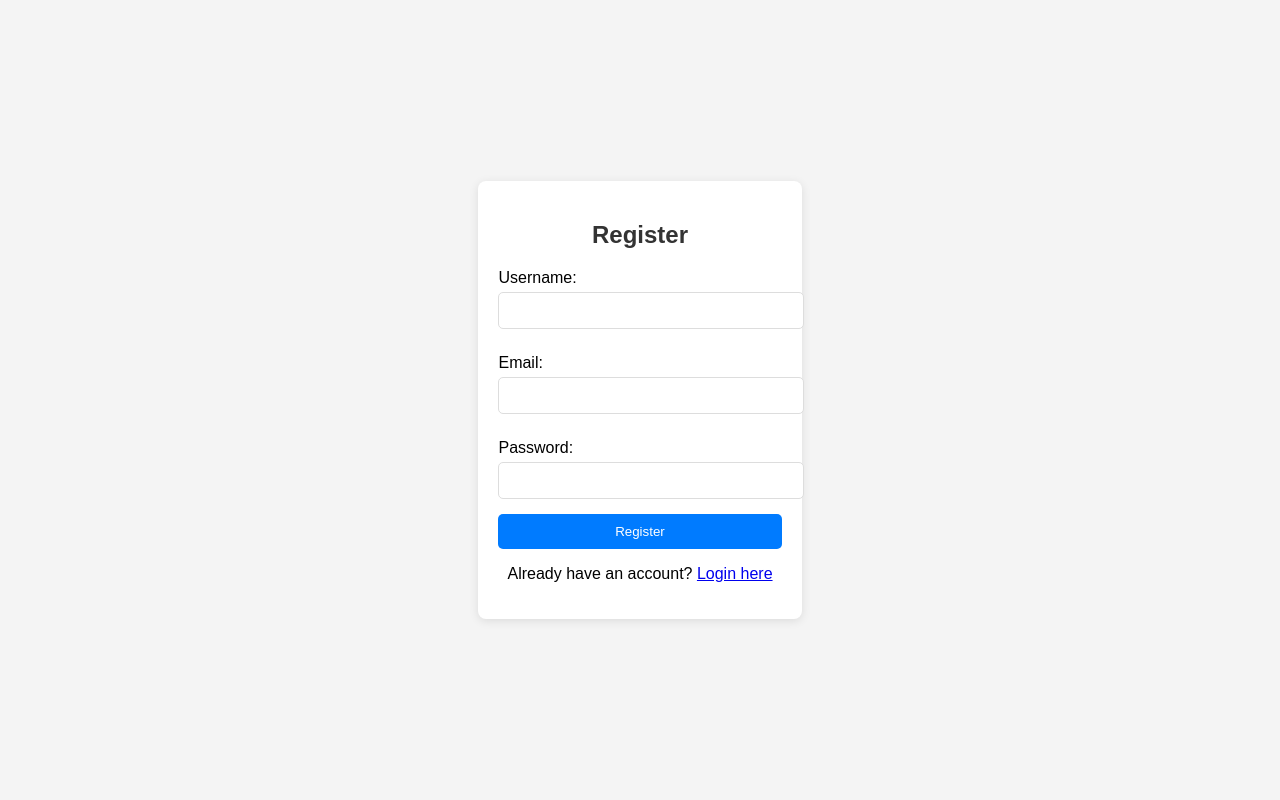
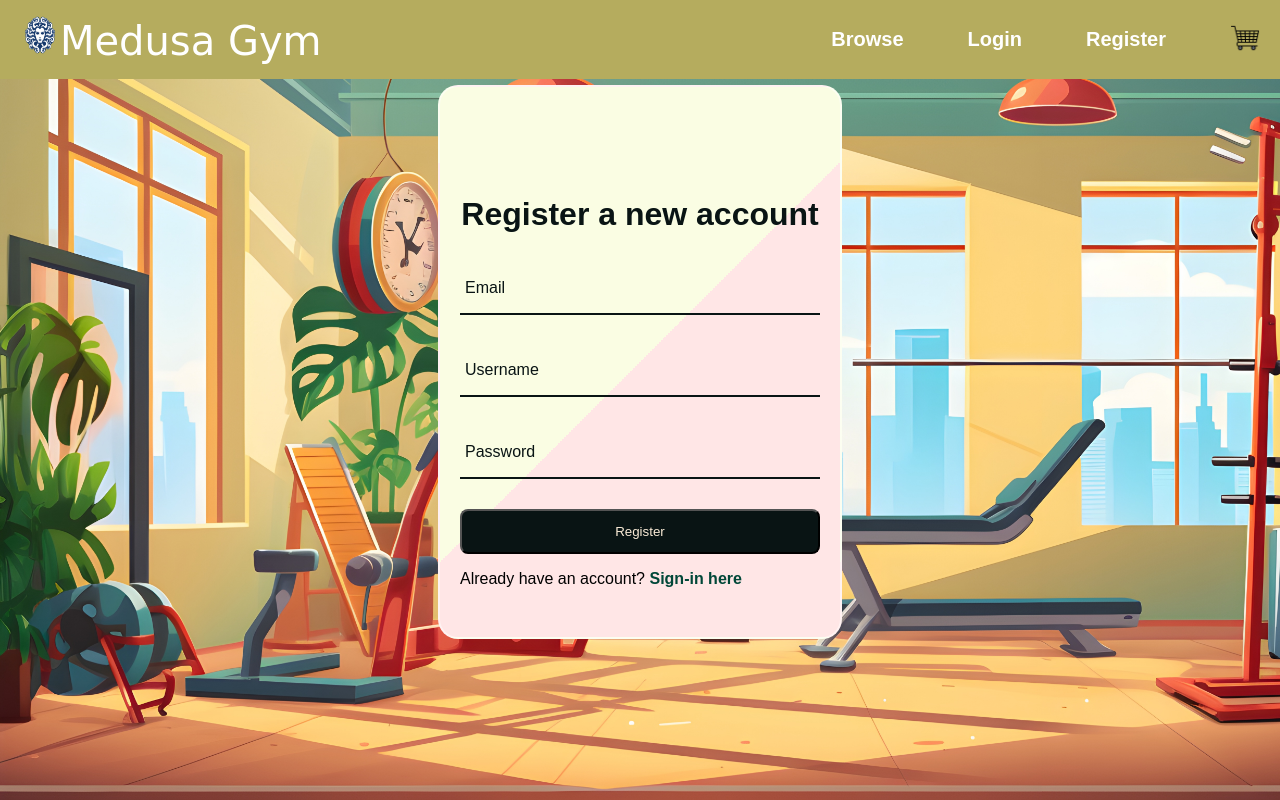
Before and after one commit to syedsq/MedusaShopping, a PHP site: page /register.php in a window 1280 px wide. Run offline with PHP 8.4, Linux system fonts and the light colour scheme.

Commit message:
Finished both login and register page

```diff
--- a/CSS/loginStyles.css
+++ b/CSS/loginStyles.css
@@ -16,6 +16,7 @@ body{
 .border {
 
     position: relative;
+    flex-wrap: wrap;
     width: 400px;
     height: 440px;
     background-image:linear-gradient(-225deg, #fafde3 50%, #ffe6e6 50%);
--- a/index.php
+++ b/index.php
@@ -22,6 +22,7 @@ if (isset($_SESSION['cart'])) {
     <title>Medusa Gym</title>
 
     <style>
+
         body{
             display: flex;
             justify-content: center;
--- a/register.php
+++ b/register.php
@@ -1,5 +1,19 @@
+<!--backend logic -->
 <?php
+session_start();
 include 'config.php';  // Include database connection
+
+
+// Check if the user is logged in
+$is_logged_in = isset($_SESSION['user_id']);
+
+// Count the total number of items in the cart
+$cart_item_count = 0;
+if (isset($_SESSION['cart'])) {
+    foreach ($_SESSION['cart'] as $item) {
+        $cart_item_count += $item['quantity'];  // Sum up quantities of all items
+    }
+}
 
 if ($_SERVER['REQUEST_METHOD'] == 'POST') {
     // Get the form data
@@ -29,72 +43,97 @@ if ($_SERVER['REQUEST_METHOD'] == 'POST') {
     <meta charset="UTF-8">
     <meta name="viewport" content="width=device-width, initial-scale=1.0">
     <title>Register</title>
+    <link rel="stylesheet" href="CSS/loginStyles.css">
     <style>
-        body {
-            font-family: Arial, sans-serif;
-            background-color: #f4f4f4;
-            margin: 0;
-            padding: 0;
+        <?php include 'CSS/styles.css'; ?>
+        .border {
+
+            position: relative;
+            text-wrap: wrap;
+            width: 400px;
+            height: 550px;
+            background-image:linear-gradient(-225deg, #fafde3 50%, #ffe6e6 50%);
+            /*background: transparent;*/
+            border: 2px solid rgba(255, 255,255 ,0.5);
+            border-radius: 20px;
             display: flex;
             justify-content: center;
-            align-items: center;
-            height: 100vh;
-        }
-        .form-container {
-            background-color: #fff;
-            padding: 20px;
-            box-shadow: 0 2px 10px rgba(0, 0, 0, 0.1);
-            border-radius: 8px;
-        }
-        h2 {
-            text-align: center;
-            color: #333;
-            margin-bottom: 20px;
-        }
-        label {
-            display: block;
-            margin: 10px 0 5px;
-        }
-        input[type="text"], input[type="email"], input[type="password"] {
-            width: 100%;
-            padding: 10px;
-            margin-bottom: 15px;
-            border: 1px solid #ddd;
-            border-radius: 5px;
-        }
-        input[type="submit"] {
-            background-color: #007bff;
-            color: white;
-            padding: 10px 15px;
-            border: none;
-            border-radius: 5px;
-            cursor: pointer;
-            width: 100%;
-            transition: background-color 0.3s;
-        }
-        input[type="submit"]:hover {
-            background-color: #0056b3;
-        }
+            align-items: center;}
     </style>
 </head>
 <body>
+        <!-- Navigation Bar -->
+        <!-- Navigation Bar -->
+        <nav class="navbar">
+        <ul>
+            <!-- Logo on the left -->
+            <li class="logo">
+                <a class="main_page" href="index.php">
+                    <img class="image" src="icon-image/logo.png" alt="Logo">Medusa Gym</a>
+            </li>
+            <!-- Links on the right -->
+            <div class="nav-items">
+                <li><a class="NavButton" href="product.php">Browse</a></li>
+                <?php if ($is_logged_in): ?>
+                    <li><span class="login_welcome">Welcome, <?php echo $_SESSION['username']; ?>!</span></li>
+                    <li><a href="logout.php">Logout</a></li>
+                <?php else: ?>
+                    <li><a class="NavButton" href="login.php">Login</a></li>
+                    <li><a class="NavButton" href="register.php">Register</a></li>
+                <?php endif; ?>
+                <li class="cart">
+                    <a href="cart.php">
+                        <img src="icon-image/cart.png" alt="Cart">
+                        <?php if ($cart_item_count > 0): ?>
+                            <div class="cart-count"><?php echo $cart_item_count; ?></div>
+                        <?php endif; ?>
+                    </a>
+                    <div class="cart-preview" id="cart-preview">
+                    <h3>Cart Preview</h3>
+                    <ul id="cart-items">
+                        <!-- Dynamically generated cart items will go here -->
+                    </ul>
+                    <?php if ($cart_item_count > 0): ?>
+                    <a href="cart.php" class="view-cart">View Cart</a>
+                    <?php else: ?>
+                    <a href="product.php" class="view-cart">Browse our product</a>
+                    <?php endif; ?>
+                    </div>
+                </li>
+            </div>
+        </ul>
+    </nav>
+    <div class = "border">
+        <div class="form-box-login">
+            <h2>Register a new account</h2>
+            <form action="login.php" method="POST">
+                <div class ="input-box">
+                    <span class="icon"></span>
+                    <input type = "email" name="email" required>
+                    <label> Email</label>
+                </div>
+                <div class ="input-box">
+                    <span class="icon"></span>
+                    <input type ="text" name="username" required>
+                    <label>Username</label>
+
+                <div class ="input-box">
+                    <span class="icon"></span>
+                    <input type ="password" name="password" required >
+                    <label>Password</label>
+                </div>
+
+                <button type="submit" class="btn">Register</button>
+                <div class ="login-register">
+                    <p>Already have an account?<a href="login.php" class="register-link"> Sign-in here</a></p>
+                </div>
+            </form>
+
+        </div>
+    </div>
+
     <div class="form-container">
 
-
-        <h2>Register</h2>
-        <form action="register.php" method="POST">
-            <label>Username:</label>
-            <input type="text" name="username" required>
-
-            <label>Email:</label>
-            <input type="email" name="email" required>
-
-            <label>Password:</label>
-            <input type="password" name="password" required>
-
-            <input type="submit" value="Register">
-        </form>
-        <p style="text-align:center;">Already have an account? <a href="login.php">Login here</a></p>
-    </div>
+    <script src="JavaScript/cart.js"></script>
 </body>
 </html>
```
